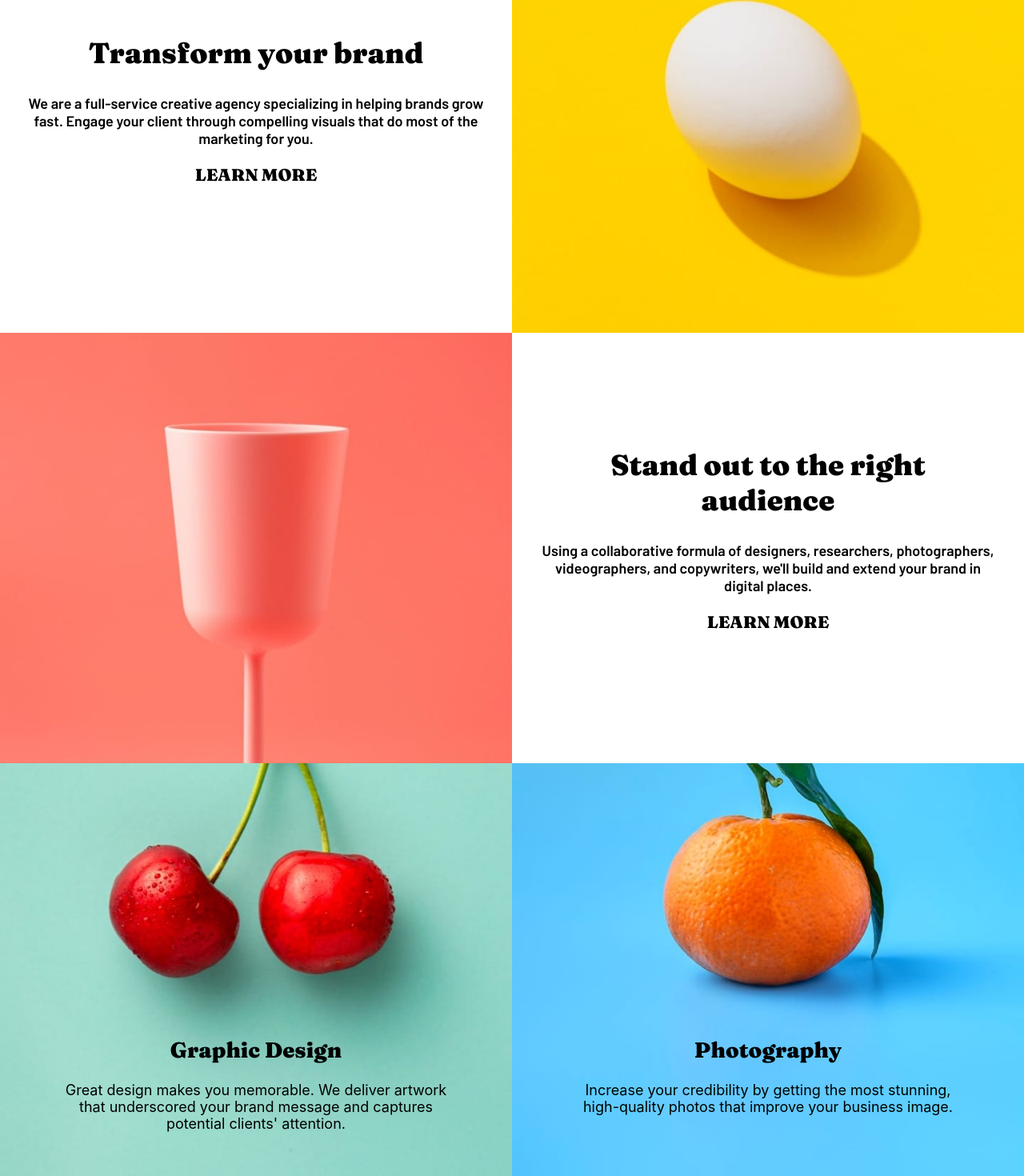
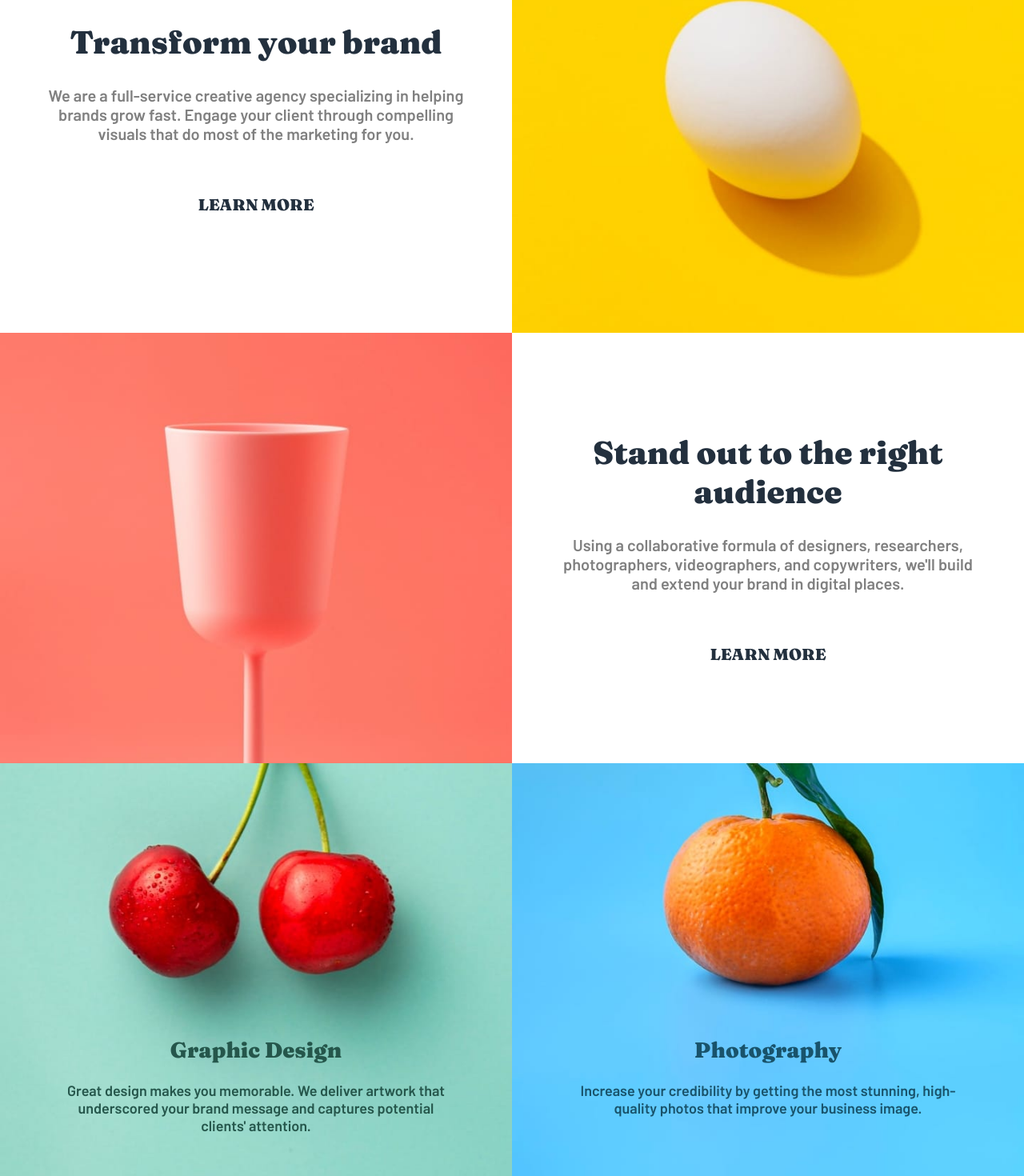
Before and after one commit to kabocha23/Sunnyside-Agency-Site, a React (Create React App) app: page / in a window 1280 px wide. Shown: the part 911-2381 px from the top of the page at 80% size. Built offline with nearby package versions, Linux system fonts and the light colour scheme.

Commit message:
refining responsive layout for images and text

```diff
--- a/src/Body/Body.css
+++ b/src/Body/Body.css
@@ -28,27 +28,35 @@
     min-width: 477px;
     height: 100%;
     min-height: 477px;
-    font-size: 18px;
+    font-size: 20px;
     text-align: center;
-}
-.body-egg-text a:hover {
-    text-decoration: underline yellow 10px;
-    cursor: pointer;
 }
 .body-egg-text h1 {
     margin: 0 auto;
     font-family: 'Fraunces', serif;
+    color: hsl(212, 27%, 19%);
     max-width: 80%;
 }
-.body-egg-text h3 {
+.body-egg-text a {
+    margin-top: 10%;
+}
+.body-egg-text span {
     font-family: 'Fraunces', serif;
+    font-weight: bolder;
+    color: hsl(212, 27%, 19%);
+}
+.body-egg-text span:hover {
+    text-decoration: underline hsl(51, 100%, 49%) 10px;
+    cursor: pointer;
 }
 .body-egg-text p {
     margin: 0 auto;
     margin-top: 30px;
     font-family: 'Barlow', serif;
-    max-width: 90%;
+    max-width: 85%;
+    color: gray;
 }
+
 
 /* Stand out - Cup picture row */
 .body-cup {
@@ -77,26 +85,33 @@
     min-width: 477px;
     height: 100%;
     min-height: 477px;
-    font-size: 18px;
+    font-size: 20px;
     text-align: center;
-}
-.body-cup-text a:hover {
-    text-decoration: underline pink 10px;
-    cursor: pointer;
 }
 .body-cup-text h1 {
     margin: 0 auto;
     font-family: 'Fraunces', serif;
+    color: hsl(212, 27%, 19%);
     max-width: 80%;
 }
-.body-cup-text h3 {
+.body-cup-text a {
+    margin-top: 10%;
+}
+.body-cup-text span {
     font-family: 'Fraunces', serif;
+    font-weight: bolder;
+    color: hsl(212, 27%, 19%);
+}
+.body-cup-text span:hover {
+    text-decoration: underline hsl(7, 99%, 70%) 10px;
+    cursor: pointer;
 }
 .body-cup-text p {
     margin: 0 auto;
     margin-top: 30px;
     font-family: 'Barlow', serif;
-    max-width: 90%;
+    max-width: 85%;
+    color: gray;
 }
 
 /* Graphic design - Photography row */
@@ -114,6 +129,7 @@
     min-width: 477px;
     font-size: 18px;
     position: relative;
+    color: hsl(167, 40%, 24%);
 }
 .body-graphic-image {
     width: 100%;
@@ -123,7 +139,6 @@
 .body-graphic-image img {
     width: 100%;
     height: 100%;
-
     min-height: 477px;
 }
 .body-graphic-text {
@@ -140,6 +155,9 @@
 .body-graphic-text h2 {
     font-family: 'Fraunces', serif;
 }
+.body-graphic-text p {
+    font-family: 'Barlow', serif;
+}
 
 
 .body-photography {
@@ -149,6 +167,7 @@
     min-width: 477px;
     font-size: 18px;
     position: relative;
+    color: hsl(198, 62%, 26%);
 }
 .body-photography-image {
     width: 100%;
@@ -176,3 +195,6 @@
 .body-photography-text h2 {
     font-family: 'Fraunces', serif;
 }
+.body-photography-text p {
+    font-family: 'Barlow', serif;
+}
--- a/src/Body/Body.js
+++ b/src/Body/Body.js
@@ -14,7 +14,7 @@ class Body extends Component{
                     <div className='body-egg-text'>
                         <h1>Transform your brand</h1>
                         <p>We are a full-service creative agency specializing in helping brands grow fast. Engage your client through compelling visuals that do most of the marketing for you.</p>
-                        <a><h3>LEARN MORE</h3></a>
+                        <a><span>LEARN MORE</span></a>
                     </div>
                 </div>
 
@@ -26,7 +26,7 @@ class Body extends Component{
                     <div className='body-cup-text'>
                         <h1>Stand out to the right audience</h1>
                         <p>Using a collaborative formula of designers, researchers, photographers, videographers, and copywriters, we'll build and extend your brand in digital places.</p>
-                        <a><h3>LEARN MORE</h3></a>
+                        <a><span>LEARN MORE</span></a>
                     </div>
 
                 </div>
--- a/src/Navbar/Navbar.css
+++ b/src/Navbar/Navbar.css
@@ -44,3 +44,7 @@
     font-family: 'Fraunces', serif;
     font-weight: 100;
 }
+
+@media (max-width: 900px) {
+
+}
--- a/src/Testimonial/Testimonial.css
+++ b/src/Testimonial/Testimonial.css
@@ -15,6 +15,7 @@
 }
 #name {
     font-family: 'Fraunces', serif;
+    color: hsl(212, 27%, 19%);
 }
 #occupation {
     font-family: 'Barlow', serif;
```
